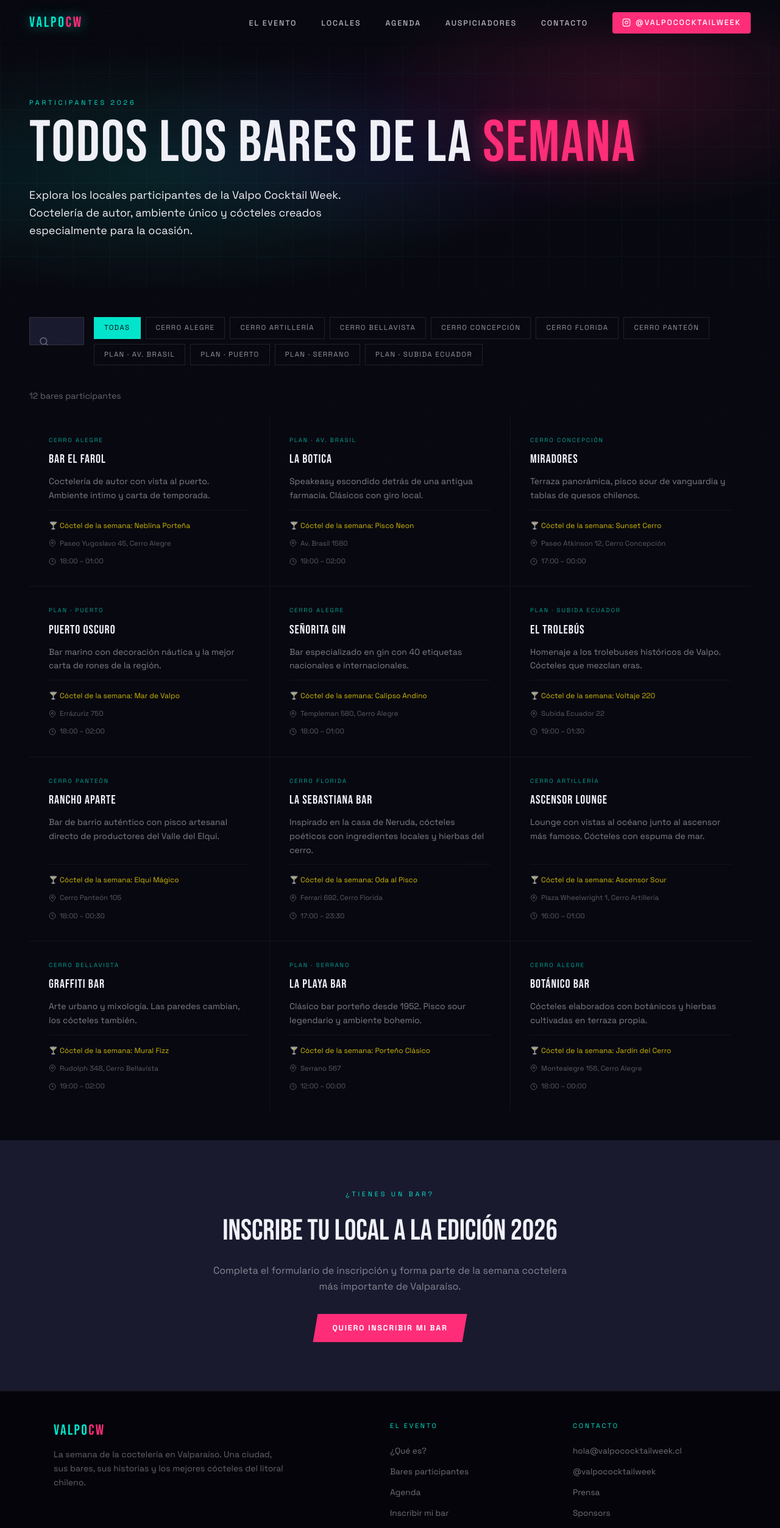
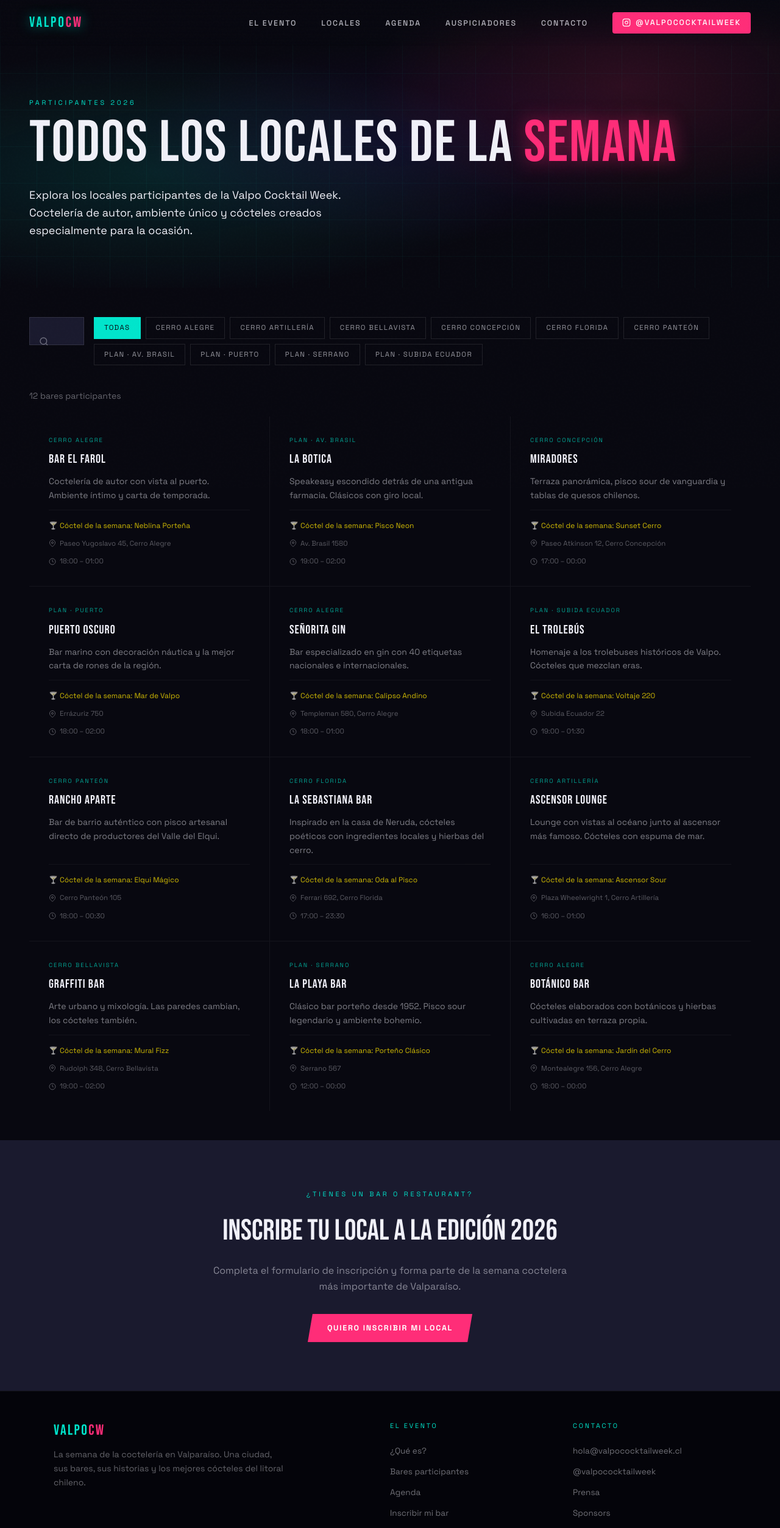
Before and after one commit to JPPinkyLabs/ValpoCW, a Next.js app: page /bares in a window 1280 px wide. Shown: the top 2506 px of the page at 61% size. Built offline with nearby package versions, Linux system fonts and the light colour scheme.

Commit message:
Locales por Bares en Bares

```diff
--- a/src/app/bares/page.tsx
+++ b/src/app/bares/page.tsx
@@ -9,9 +9,9 @@ import BaresFilter from "./BaresFilter";
 const bares: Bar[] = baresData as Bar[];
 
 export const metadata: Metadata = {
-  title: "Bares participantes",
+  title: "Locales participantes",
   description:
-    "Explora los 40+ bares participantes de la Valpo Cocktail Week 2026. Coctelería de autor en los cerros y el plan de Valparaíso.",
+    "Explora los 40+ locales participantes de la Valpo Cocktail Week 2026. Coctelería de autor en los cerros y el plan de Valparaíso.",
 };
 
 export default function BaresPage() {
@@ -22,7 +22,7 @@ export default function BaresPage() {
     <>
       <PageHero
         eyebrow="Participantes 2026"
-        title="Todos los bares de la"
+        title="Todos los locales de la"
         titleAccent="semana"
         subtitle="Explora los locales participantes de la Valpo Cocktail Week. Coctelería de autor, ambiente único y cócteles creados especialmente para la ocasión."
       />
@@ -36,7 +36,7 @@ export default function BaresPage() {
       {/* Inscripción CTA */}
       <section className="py-20 px-6 md:px-12 bg-gris text-center">
         <div className="max-w-[600px] mx-auto">
-          <p className="section-label text-center">¿Tienes un bar?</p>
+          <p className="section-label text-center">¿Tienes un bar o restaurant?</p>
           <h2 className="font-display text-[clamp(2rem,5vw,3rem)] mb-4">
             Inscribe tu local a la edición 2026
           </h2>
@@ -44,7 +44,7 @@ export default function BaresPage() {
             Completa el formulario de inscripción y forma parte de la semana
             coctelera más importante de Valparaíso.
           </p>
-          <Button href="/inscripcion">Quiero inscribir mi bar</Button>
+          <Button href="/inscripcion">Quiero inscribir mi local</Button>
         </div>
       </section>
     </>
```
